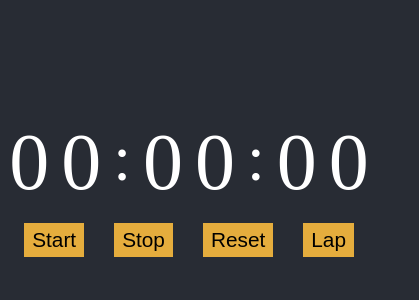
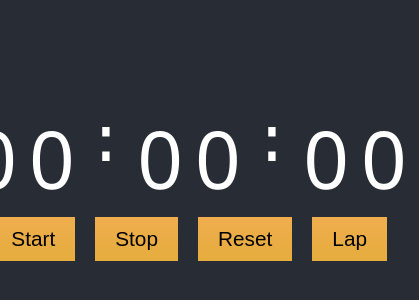
Before and after one commit to Shopify/eng-intern-assessment-react, a React app: page / in a window 390 px wide. Shown: the part 228-528 px from the top of the page, 419 px wide, since content can reach past the window. Built offline with nearby package versions, Linux system fonts and the light colour scheme.

Commit message:
Added more css to the buttons to make them stand out more for better UI

```diff
--- a/src/CSS Files/App.css
+++ b/src/CSS Files/App.css
@@ -1,5 +1,6 @@
 /* General styles for the entire application */
 body {
+    font-family: 'Segoe UI', 'Segoe UI', Tahoma, Geneva, Verdana, sans-serif;
     background-color: #282c34;
     margin: 0;
     display: flex;
@@ -19,6 +20,7 @@ body {
 
 /* Styles for the colon separating hours, minutes, and seconds */
 .time-container span {
+    font-family: 'Courier New', Courier, monospace;
     position: relative;
     top: 5px;
     font-size: 4rem;
--- a/src/CSS Files/Button.css
+++ b/src/CSS Files/Button.css
@@ -1,9 +1,51 @@
 /* Styles for the container that holds all stopwatch buttons */
 .ButtonContainer button {
     position: relative; /* Position relative allows for fine adjustments using top, right, bottom, left */
-    margin: 15px; /* Spacing between buttons */
+    margin: 0 10px; /* Spacing between buttons */
     border: none;
     background-color: #e5ad3d;
-    padding: 5px 8px;
+    padding: 10px 20px;
     font-size: 1.3rem;
+    cursor: pointer;
+    transition: all 0.2 ease;
+    background: linear-gradient(to bottom, #f0ad4e, #e5ad3d);
+    transition: transform 0.1s, box-shadow 0.1s;
 }
+
+.ButtonContainer button:hover{
+    background-color: #d2a635;
+    box-shadow: 0 4px 8px rgba(0, 0, 0, 0.2);
+    transform: translateY(-2px);
+    box-shadow: 0 5px 15px rgba(0, 0, 0, 0.3);
+}
+
+.ButtonContainer button:active{
+    transform: scale(0.98);
+
+}
+
+.lap-times{
+    margin: 20px;
+}
+
+.lap-times div{
+    background-color: #404854;
+    margin-bottom: 5px;
+    padding: 5px;
+    border-radius: 5px;
+    box-shadow: 0 2px 4px rgba(0, 0, 0, 0.2);
+    transition: all 0.3s ease;
+
+}
+
+
+@media(max-width: 600px){
+    .time-container{
+        font-size: 2rem;
+    }
+
+    .ButtonContainer{
+        padding: 5px 10px;
+        font-size: 1rem;
+    }
+}
```
